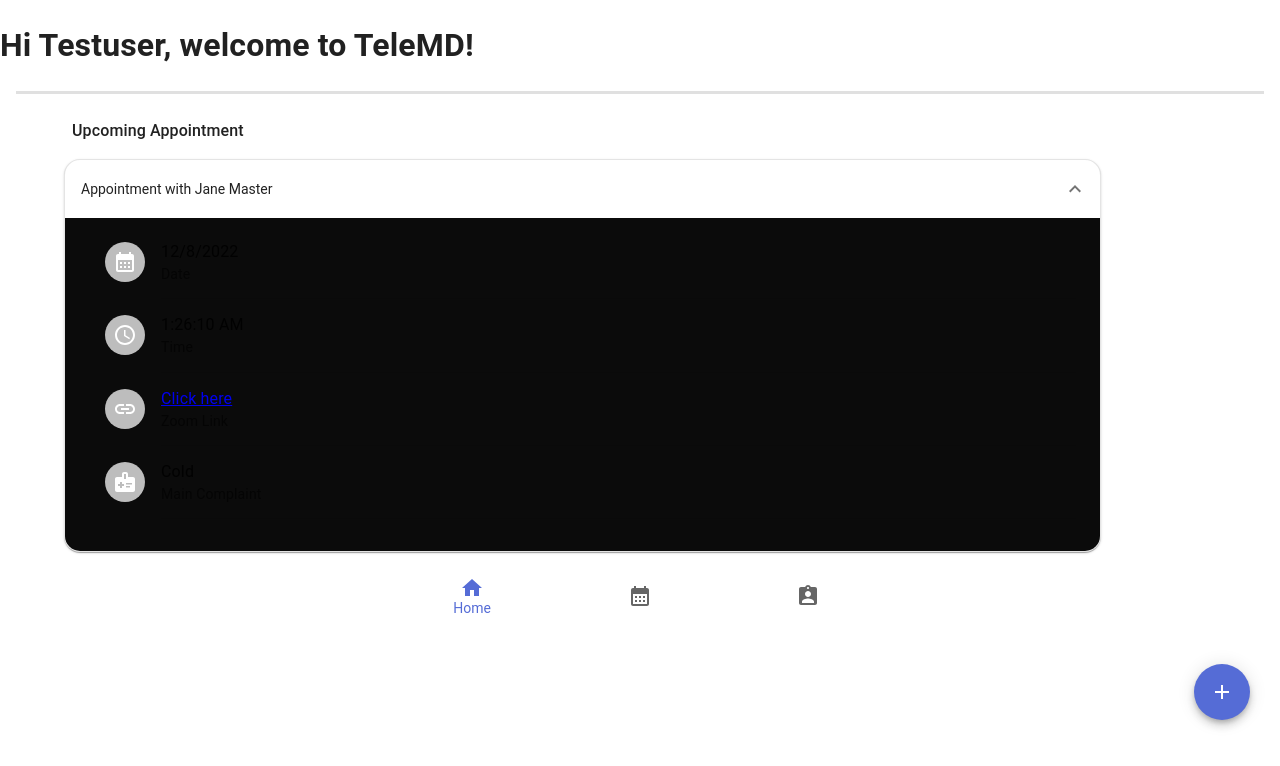
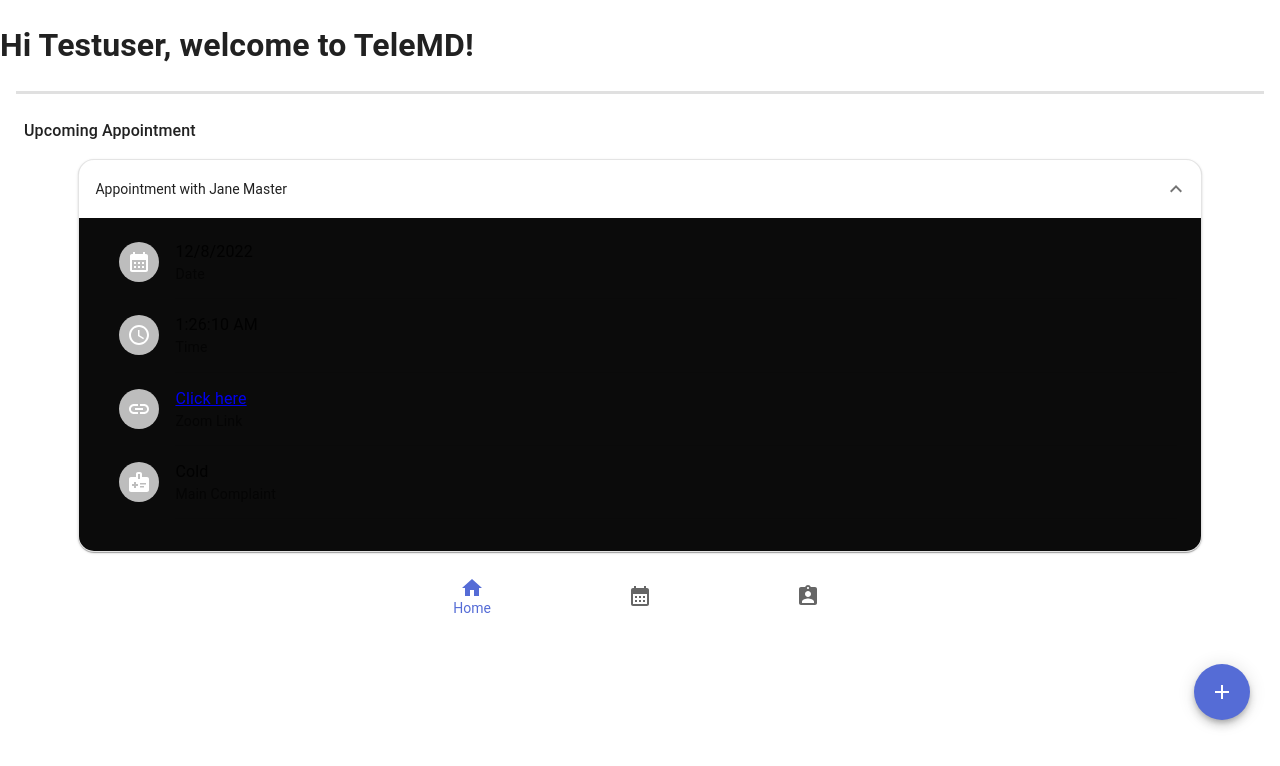
Before and after one commit to MAXEE998/CC-Final-FE, a React app: page /patient/dashboard in a window 1280 px wide. Shown: the top 766 px of the page. Built offline with nearby package versions, Linux system fonts and the light colour scheme.

Commit message:
fix: patient dashboard layout

```diff
--- a/src/pages/PatientDashboard/Appointments/index.tsx
+++ b/src/pages/PatientDashboard/Appointments/index.tsx
@@ -11,8 +11,13 @@
 
     return (<>
         <Title>Your Appointments </Title>
-        <Box paddingX={3}>
-                <Container sx={{m:2, alignItems: 'center'}}>
+        <Box sx={{
+            m:2,
+            alignItems: 'center',
+            justifyContent: 'center',
+            display: 'flex',
+            flexDirection: 'column',
+        }}>
             <AppointmentInfoCard
                 doctorName={"Jane Master"}
                 time={new Date()}
@@ -20,8 +25,6 @@
                 zoomLink="https://nyu.zoom.us/u/aBZ7UmW70"
                 collapsable={false}
             />
-                </Container>
-
         </Box>
     </>);
 }
--- a/src/pages/PatientDashboard/Home/index.tsx
+++ b/src/pages/PatientDashboard/Home/index.tsx
@@ -11,8 +11,13 @@
 
     return (<>
         <Title>Hi Testuser, welcome to TeleMD!</Title>
-        <Box paddingX={3}>
-                <Container sx={{m:2, alignItems: 'center'}}>
+        <Box sx={{
+            m:2,
+            alignItems: 'center',
+            justifyContent: 'center',
+            display: 'flex',
+            flexDirection: 'column',
+        }}>
             <Typography component="h1" variant="h6" fontSize="16px" sx={{ p:1, width: "100%"}}>
                 Upcoming Appointment
             </Typography>
@@ -23,8 +28,6 @@
                 zoomLink="https://nyu.zoom.us/u/aBZ7UmW70"
                 collapsable={false}
             />
-                </Container>
-
         </Box>
     </>);
 }
--- a/src/pages/PatientDashboard/Profile/index.tsx
+++ b/src/pages/PatientDashboard/Profile/index.tsx
@@ -19,7 +19,6 @@
     const [gender, setGender] = React.useState('female');
     const [email, setEmail] = React.useState('fw@gmail.com');
     const [phone, setPhone] = React.useState('9175551511');
-    const [rating, setRating] = React.useState(5);
     const [dob, setDOB] = React.useState('1998-08-08');
 
     return (<>
```
Lines whose indentation alone changed are shown as unchanged.
